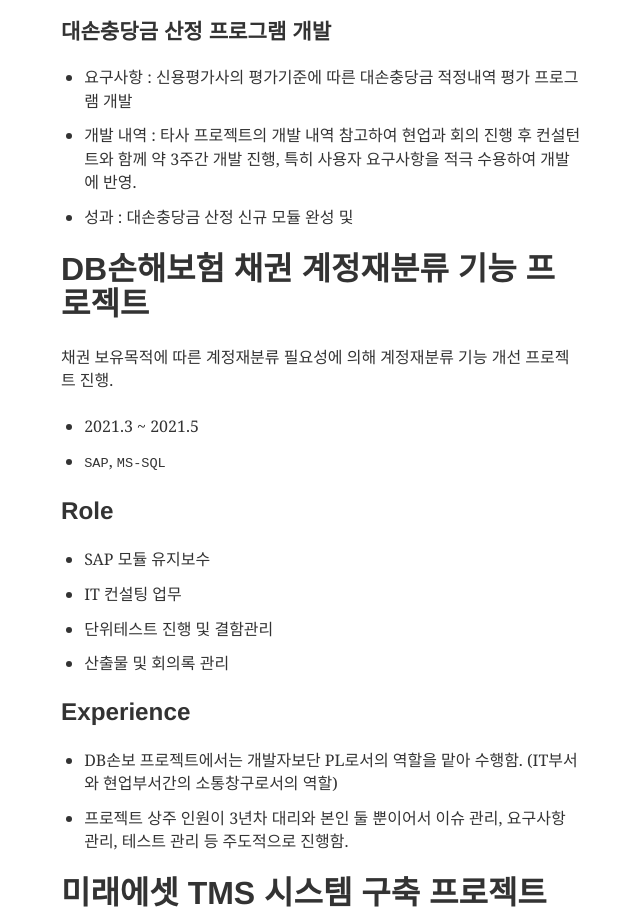
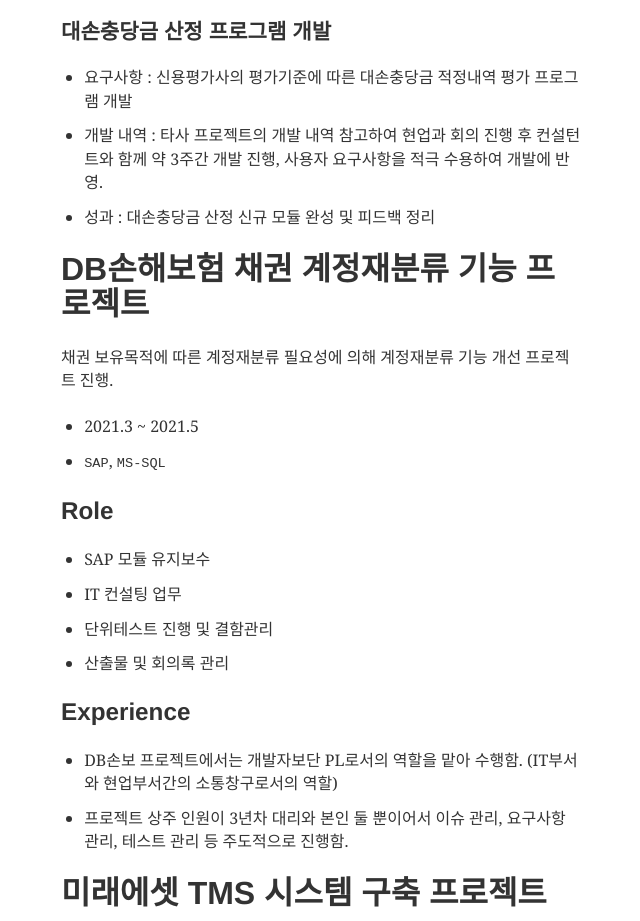
Before and after one commit to Serzhul/Serzhul-Developer, a Gatsby site: page /about in a window 1280 px wide. Shown: the part 4411-5332 px from the top of the page, without its empty margins (318-958 px from the left). Built offline with nearby package versions, Linux system fonts and the light colour scheme; Gatsby itself is replaced by a stand-in of ours; some packages are replaced by stand-ins of ours; what typography-theme-github would draw is missing.

Commit message:
resume updated

```diff
--- a/content/__about/resume-en.md
+++ b/content/__about/resume-en.md
@@ -164,9 +164,9 @@
 
 - 요구사항 : 신용평가사의 평가기준에 따른 대손충당금 적정내역 평가 프로그램 개발
 
-- 개발 내역 : 타사 프로젝트의 개발 내역 참고하여 현업과 회의 진행 후 컨설턴트와 함께 약 3주간 개발 진행, 특히 사용자 요구사항을 적극 수용하여 개발에 반영.
+- 개발 내역 : 타사 프로젝트의 개발 내역 참고하여 현업과 회의 진행 후 컨설턴트와 함께 약 3주간 개발 진행, 사용자 요구사항을 적극 수용하여 개발에 반영.
 
-- 성과 : 대손충당금 산정 신규 모듈 완성 및
+- 성과 : 대손충당금 산정 신규 모듈 완성 및 피드백 정리
 
 # DB손해보험 채권 계정재분류 기능 프로젝트
 
```
